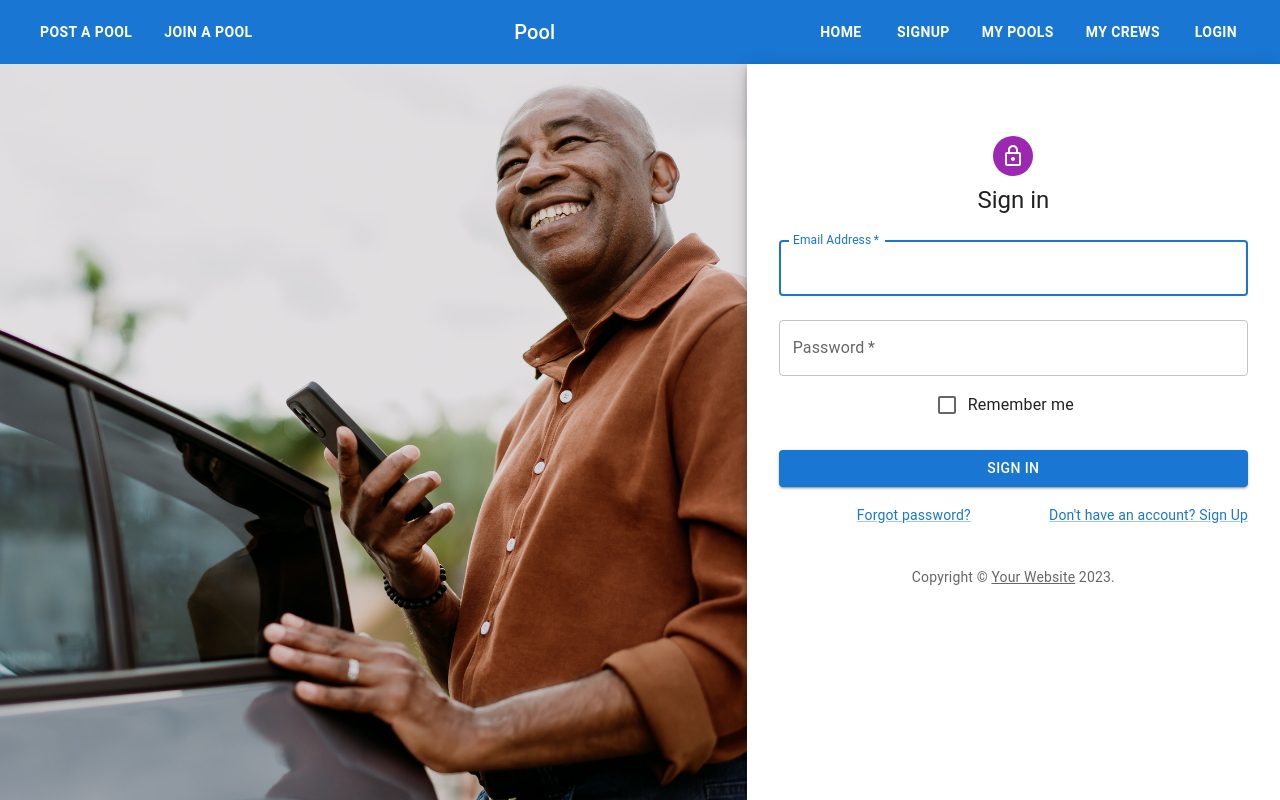
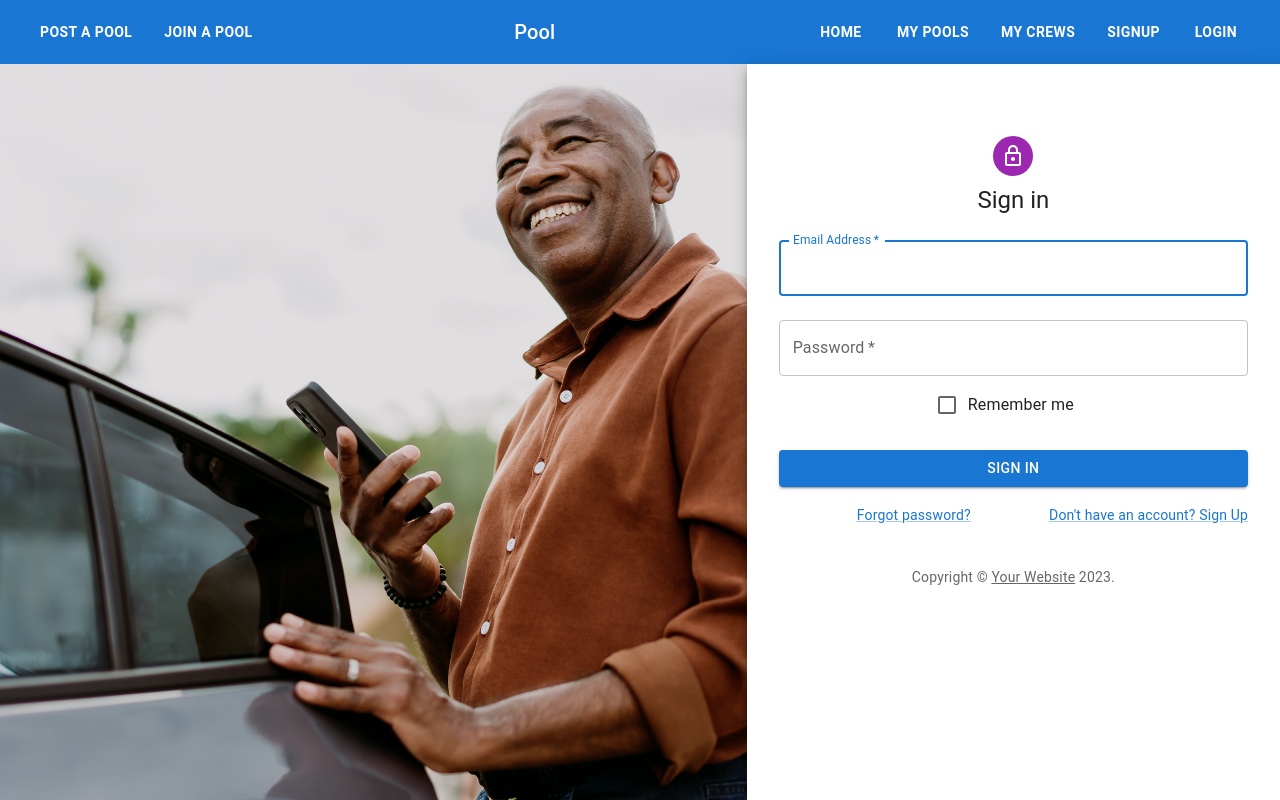
Before and after one commit to nexusstar12/CarpoolApp, a React (Create React App) app in the folder appfrontend/: page /signin in a window 1280 px wide. Built offline with nearby package versions, Linux system fonts and the light colour scheme; no server answers.

Commit message:
fix bugs relating to view pools

```diff
--- a/appfrontend/src/components/Bar.js
+++ b/appfrontend/src/components/Bar.js
@@ -70,24 +70,7 @@ export default function Bar() {
               Home
             </Button>
           </Link>
-          {isLoggedIn ? (
-            <Typography>{userContext.userInfo.name}</Typography>
-          ) : (
-            <Link
-              to="/signup"
-              style={{ textDecoration: "none", margin: "0 8px" }}
-            >
-              <Button
-                sx={{
-                  color: "#fff",
-                  fontWeight: "bold",
-                  "&:hover": { background: "rgba(255,255,255,0.08)" },
-                }}
-              >
-                Signup
-              </Button>
-            </Link>
-          )}
+
           {!isLoggedIn && (
             <Link
               to="/my-pools"
@@ -119,6 +102,25 @@ export default function Bar() {
               My Crews
             </Button>
           </Link>
+
+          {isLoggedIn ? (
+            <Typography>{userContext.userInfo.name}</Typography>
+          ) : (
+            <Link
+              to="/signup"
+              style={{ textDecoration: "none", margin: "0 8px" }}
+            >
+              <Button
+                sx={{
+                  color: "#fff",
+                  fontWeight: "bold",
+                  "&:hover": { background: "rgba(255,255,255,0.08)" },
+                }}
+              >
+                Signup
+              </Button>
+            </Link>
+          )}
 
           {isLoggedIn ? (
             <Link style={{ textDecoration: "none", margin: "0 8px" }}>
--- a/appfrontend/src/pages/ListPoolPage.js
+++ b/appfrontend/src/pages/ListPoolPage.js
@@ -274,18 +274,24 @@ export default function ListPoolPage() {
         <>
           <Typography variant="h4">My Pools</Typography>
           <CardContainer>{getCards(data.myPools, "LEAVE POOL")}</CardContainer>
-          <Typography variant="h4">Available Pools</Typography>
-          <CardContainer>
-            {getCards(data.availablePools, "JOIN POOL")}
-          </CardContainer>
+        </>
+      ) : null}
+
+      {data?.availablePools?.length ? (
+        <>
           <Typography variant="h4">Past Pools</Typography>
           <CardContainer>
             {getCards(data.pastPool, "CREATE CREW")}
           </CardContainer>
         </>
-      ) : (
-        <Typography variant="h4">You are in no pool now.</Typography>
-      )}
+      ) : null}
+
+      {data?.pastPool?.length ? (
+        <>
+          <Typography variant="h4">Available Pools</Typography>
+          <CardContainer>{getCards(data.pastPool, "JOIN POOL")}</CardContainer>
+        </>
+      ) : null}
     </Box>
   );
 }
```
Also changed, not shown: appfrontend/src/pages/ListCrewPage.js (+1 -74 lines). Lines whose indentation alone changed are shown as unchanged.
